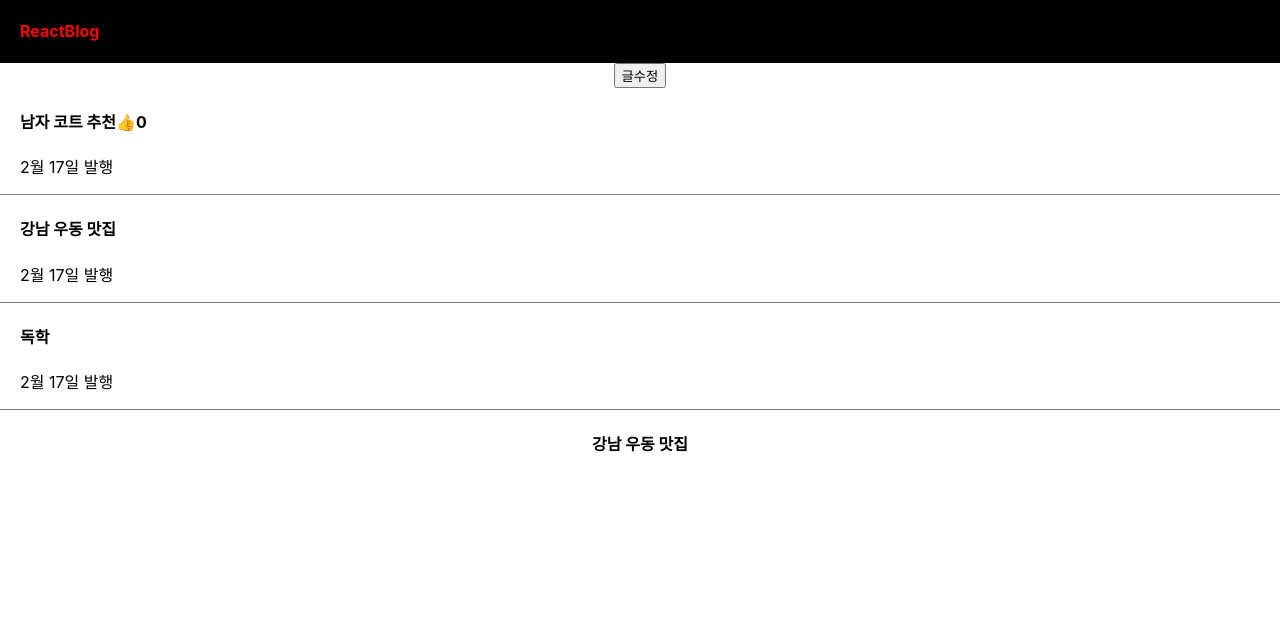
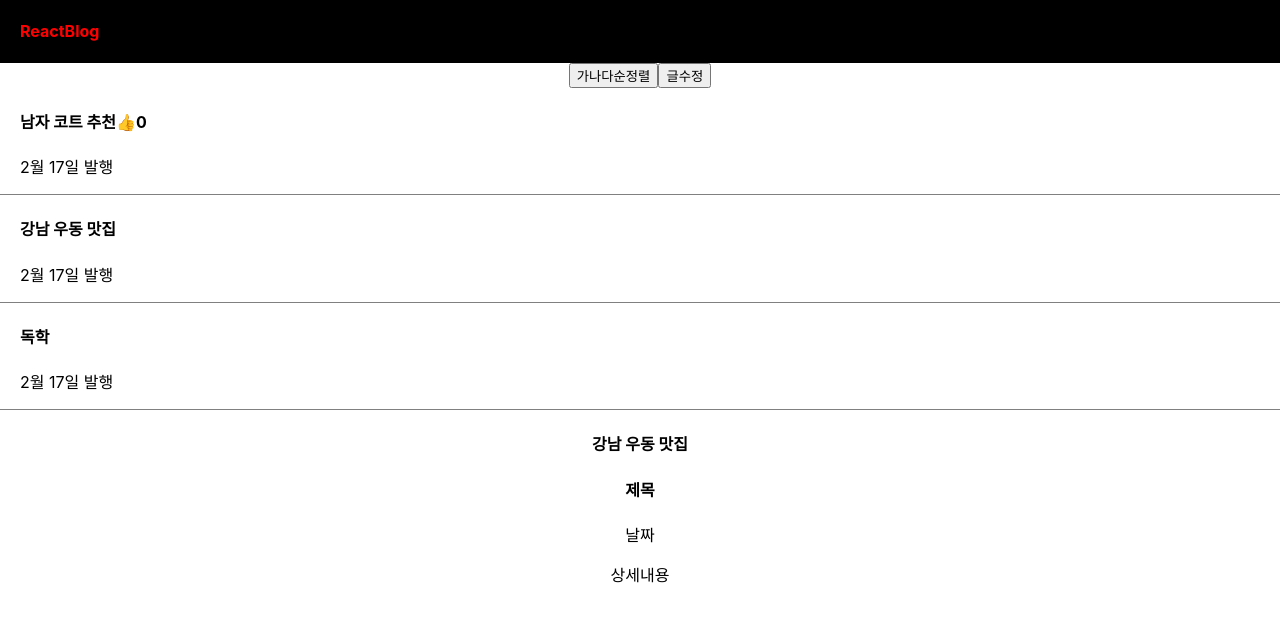
Before and after one commit to ByeongHoon00/react-practice, a React (Create React App) app in the folder blog_practice/: page / in a window 1280 px wide. Shown: the top 622 px of the page. Built offline with nearby package versions, Linux system fonts and the light colour scheme.

Commit message:
component에 대한 내용추가

```diff
--- a/blog_practice/src/App.js
+++ b/blog_practice/src/App.js
@@ -33,6 +33,15 @@ function App() {
       </div>
       <button
         onClick={() => {
+          let copy2 = [...글제목];
+          copy2.sort();
+          글제목변경(copy2);
+        }}
+      >
+        가나다순정렬
+      </button>
+      <button
+        onClick={() => {
           //array/object는 다룰 때 원본을 보존하는게 좋음
           //글제목변경(['여자 코트 추천', '강남 우동맛집', '독학']);
           let copy = [...글제목];
@@ -63,8 +72,25 @@ function App() {
         {post}
         {/* jsx에서 변수를 넣을 땐 중괄호를 사용*/}
       </h4>
+      <Modal></Modal>
     </div>
   );
 }
 
+// component 만드는 법 : 1. function을 만듬 2. return()안에 html을 담는다 3. <함수명></함수명>쓰기
+// component를 사용하면 좋은경우 : 1. 반복적인 html을 축약할 때 2. 큰 페이지 3. 자주변경되는 것들
+function Modal() {
+  return (
+    // 의미없는 <div>대신 <></>사용가능
+    <>
+      <div className="modal">
+        <h4>제목</h4>
+        <p>날짜</p>
+        <p>상세내용</p>
+      </div>
+      <div></div>
+    </>
+  );
+}
+
 export default App;
```
